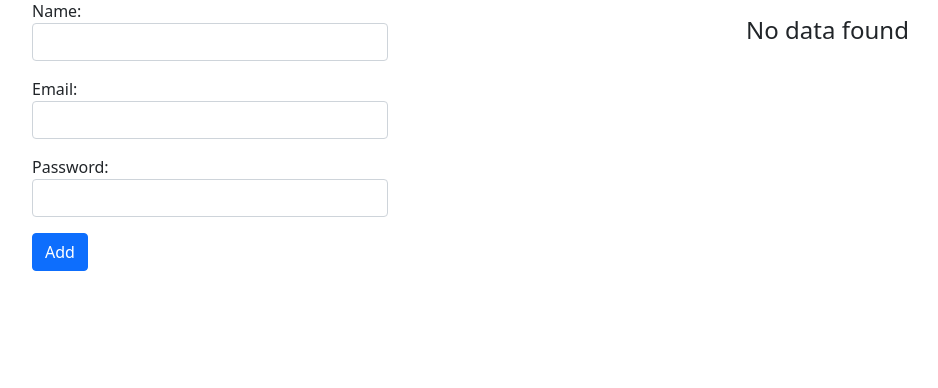
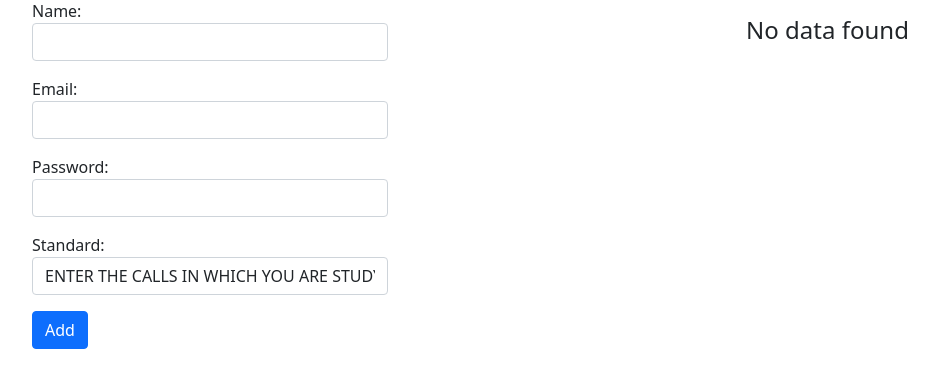
Before and after one commit to shaikhsaquib/Student-reord-system, a Django app: template templates/addandshow.html in a window 1280 px wide. Shown: the part 226-614 px from the top of the page, without its empty margins (50-988 px from the left). Run offline with Django 3.2, Linux system fonts and the light colour scheme; the template is opened without the code that fills it: values that come from a table or form of the project are taken from there, others are empty.

Commit message:
make it better

```diff
--- a/Crud_project/settings.py
+++ b/Crud_project/settings.py
@@ -23,7 +23,7 @@ import os
 SECRET_KEY = 'django-insecure-v^da$%b38m_mh7oj@o-koa&4@2pw&+ib=s09*5iobq%q%$let&'
 
 # SECURITY WARNING: don't run with debug turned on in production!
-DEBUG = True
+DEBUG = False
 EMAIL_BACKEND = 'django.core.mail.backends.smtp.EmailBackend'
 EMAIL_HOST= "smtp.gmail.com"
 EMAIL_PORT=587
@@ -33,7 +33,7 @@ EMAIL_USE_TLS = True
 
 
 
-ALLOWED_HOSTS = []
+ALLOWED_HOSTS = ['studentrecodsystem.herokuapp.com','localhost']
 
 
 # Application definition
--- a/crud_app/forms.py
+++ b/crud_app/forms.py
@@ -4,10 +4,11 @@ from .models import user
 class registeruser(forms.ModelForm):
     class Meta:
         model = user
-        fields = ['name','email','password']
+        fields = ['name','email','password','standard']
         widgets={
             'name':forms.TextInput(attrs={'class':'form-control'}),
             'email':forms.EmailInput(attrs={'class':'form-control'}),
             'password':forms.PasswordInput(attrs={'class':'form-control'}),
             # 'age':forms.TextInput(attrs={'class':'form-control'}),
+            'standard':forms.TextInput(attrs={'class':'form-control' }),
             }
--- a/crud_app/models.py
+++ b/crud_app/models.py
@@ -1,7 +1,10 @@
 from django.db import models
-import django.utils.datetime_safe
+# import django.utils.datetime_safe
 # Create your models here.
 class user(models.Model):
     name=models.CharField(max_length=50)
     email=models.EmailField( max_length=254)
     password=models.CharField(max_length=50)
+    standard=models.CharField(null=False, max_length=50,default='ENTER THE CALLS IN WHICH YOU ARE STUDYING')
+    def __str__(self):
+        return self.name
--- a/crud_app/views.py
+++ b/crud_app/views.py
@@ -13,8 +13,9 @@ def addandshow(request):
             nm=fm.cleaned_data['name']
             em=fm.cleaned_data['email']
             ps=fm.cleaned_data['password']
+            std=fm.cleaned_data['standard']
             # ag=fm.cleaned_data['age']
-            reg=user(name=nm,email=em,password=ps)
+            reg=user(name=nm,email=em,password=ps,standard=std)
             reg.save()
             fm= registeruser()
             send_mail(
--- /dev/null
+++ b/requirements.txt
@@ -0,0 +1,6 @@
+asgiref==3.4.1
+Django==3.2.5
+gunicorn==20.1.0
+pytz==2021.1
+sqlparse==0.4.1
+whitenoise==5.2.0
--- a/templates/addandshow.html
+++ b/templates/addandshow.html
@@ -20,6 +20,7 @@
                     <th scope="col">NAME</th>
                     <th scope="col">EMAIL</th>
                     <th scope="col">password</th>
+                    <th scope="col">Standard</th>
                     <th scope="col">Action</th>
                 </tr>
             </thead>
@@ -30,6 +31,7 @@
                     <td>{{f.name}}</td>
                     <td>{{f.email}}</td>
                     <td>{{f.password}}</td>
+                    <td>{{f.Standard}}</td>
                     <td>
                     <a href="{% url 'update' f.id %}" class="btn btn-warning btn-sm" >Edit</a>
                     <form action="{% url 'delete' f.id %}" method="POST" class="d-inline">
```
Also changed, not shown: crud_app/migrations/0004_auto_20210702_1732.py (added), db.sqlite3, 1 other file.
